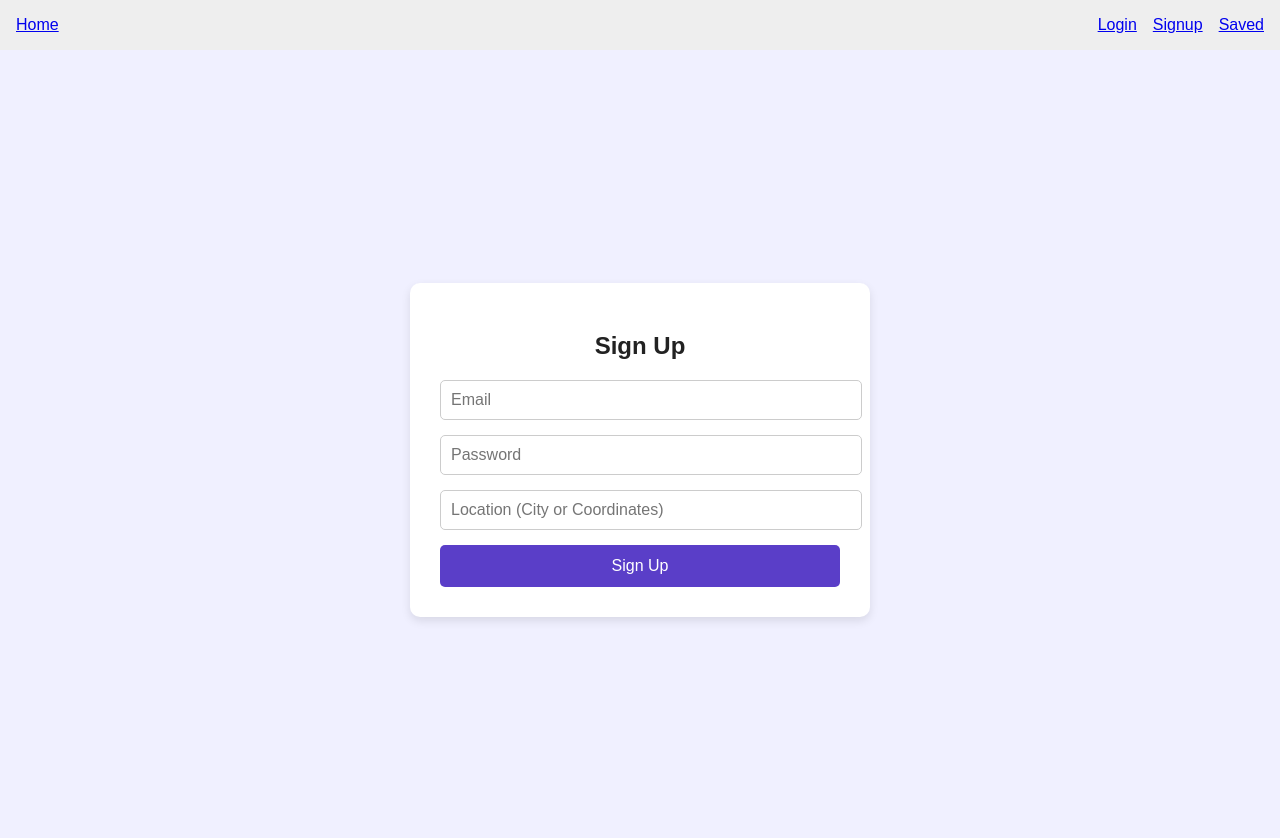
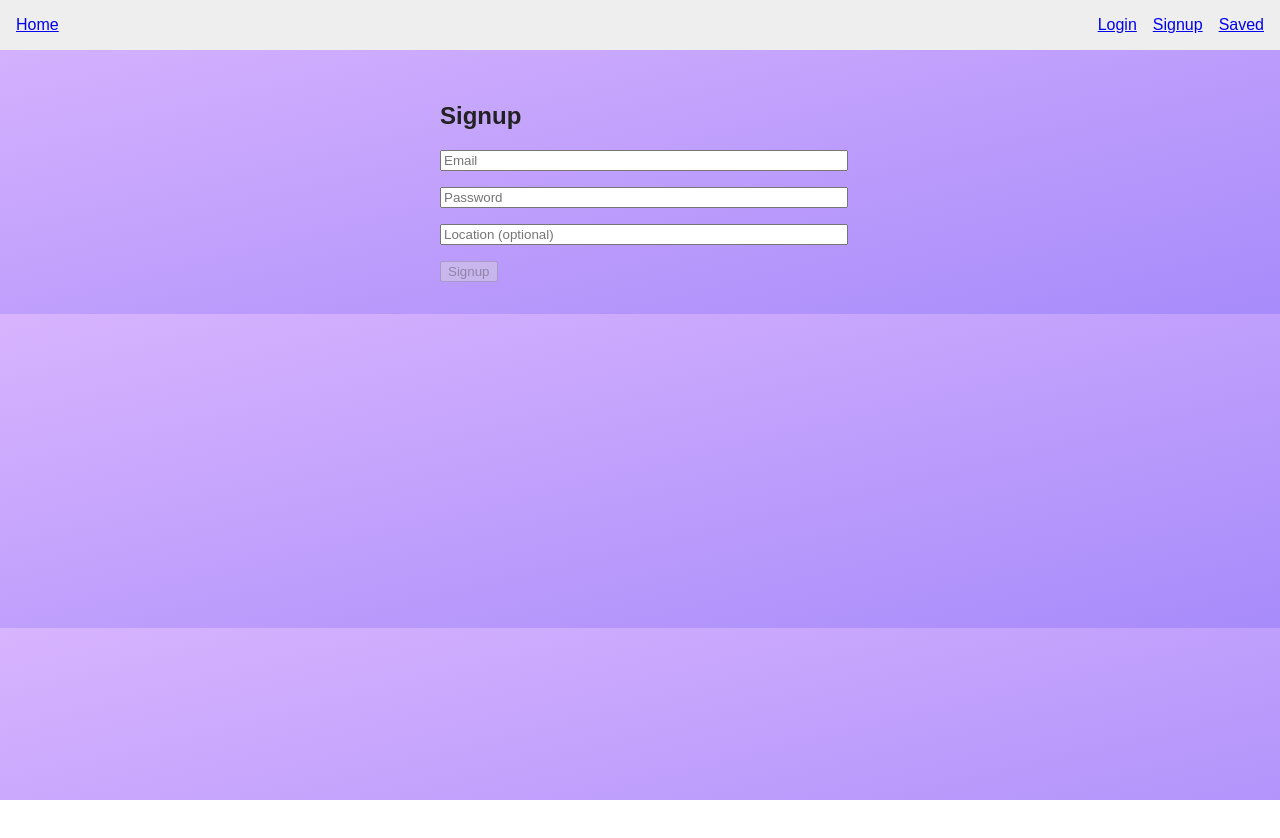
Before and after one commit to RAGA1111/finder-app, a Next.js app: page /signup in a window 1280 px wide. Shown: the top 838 px of the page. After the commit the page ends 800 px from the top, so only its background shows below. Built offline with nearby package versions, Linux system fonts and the light colour scheme.

Commit message:
Updated frontend and backend - login/signup working

```diff
--- a/pages/signup.js
+++ b/pages/signup.js
@@ -1,7 +1,6 @@
-// pages/signup.js
-import React, { useState } from "react";
+import { useState } from "react";
+import axios from "axios";
 import { useRouter } from "next/router";
-import axios from "axios";
 
 export default function Signup() {
   const router = useRouter();
@@ -17,88 +16,44 @@ export default function Signup() {
         location,
       });
 
-      if (res.data.message === "User registered successfully") {
-        alert("Signup successful!");
-        router.push("/login");
-      }
+      localStorage.setItem("token", res.data.token);
+      localStorage.setItem("userId", res.data.userId);
+      router.push("/");
     } catch (err) {
-      alert("Signup failed!");
+      alert(err.response?.data?.message || "Signup failed");
       console.error(err);
     }
   };
 
   return (
-    <div style={styles.container}>
-      <div style={styles.card}>
-        <h2 style={styles.title}>Sign Up</h2>
-
+    <div style={{ padding: "2rem", maxWidth: "400px", margin: "auto" }}>
+      <h2>Signup</h2>
       <input
         type="email"
+        value={email}
+        onChange={e => setEmail(e.target.value)}
         placeholder="Email"
-          value={email}
-          style={styles.input}
-          onChange={(e) => setEmail(e.target.value)}
+        required
+        style={{ display: "block", marginBottom: "1rem", width: "100%" }}
       />
       <input
         type="password"
+        value={password}
+        onChange={e => setPassword(e.target.value)}
         placeholder="Password"
-          value={password}
-          style={styles.input}
-          onChange={(e) => setPassword(e.target.value)}
+        required
+        style={{ display: "block", marginBottom: "1rem", width: "100%" }}
       />
       <input
         type="text"
-          placeholder="Location (City or Coordinates)"
         value={location}
-          style={styles.input}
-          onChange={(e) => setLocation(e.target.value)}
+        onChange={e => setLocation(e.target.value)}
+        placeholder="Location (optional)"
+        style={{ display: "block", marginBottom: "1rem", width: "100%" }}
       />
-
-        <button onClick={handleSignup} style={styles.button}>
-          Sign Up
+      <button onClick={handleSignup} disabled={!email || !password}>
+        Signup
       </button>
-      </div>
     </div>
   );
 }
-
-const styles = {
-  container: {
-    height: "100vh",
-    backgroundColor: "#f0f0ff",
-    display: "flex",
-    justifyContent: "center",
-    alignItems: "center",
-  },
-  card: {
-    background: "#fff",
-    padding: "30px",
-    borderRadius: "10px",
-    boxShadow: "0 4px 10px rgba(0,0,0,0.1)",
-    width: "100%",
-    maxWidth: "400px",
-  },
-  title: {
-    fontSize: "24px",
-    marginBottom: "20px",
-    textAlign: "center",
-  },
-  input: {
-    width: "100%",
-    padding: "10px",
-    marginBottom: "15px",
-    borderRadius: "5px",
-    border: "1px solid #ccc",
-    fontSize: "16px",
-  },
-  button: {
-    width: "100%",
-    padding: "12px",
-    backgroundColor: "#5a3ec8",
-    color: "#fff",
-    fontSize: "16px",
-    border: "none",
-    borderRadius: "5px",
-    cursor: "pointer",
-  },
-};
```
Also changed, not shown: pages/login.js (+18 -5 lines). Lines whose indentation alone changed are shown as unchanged.
